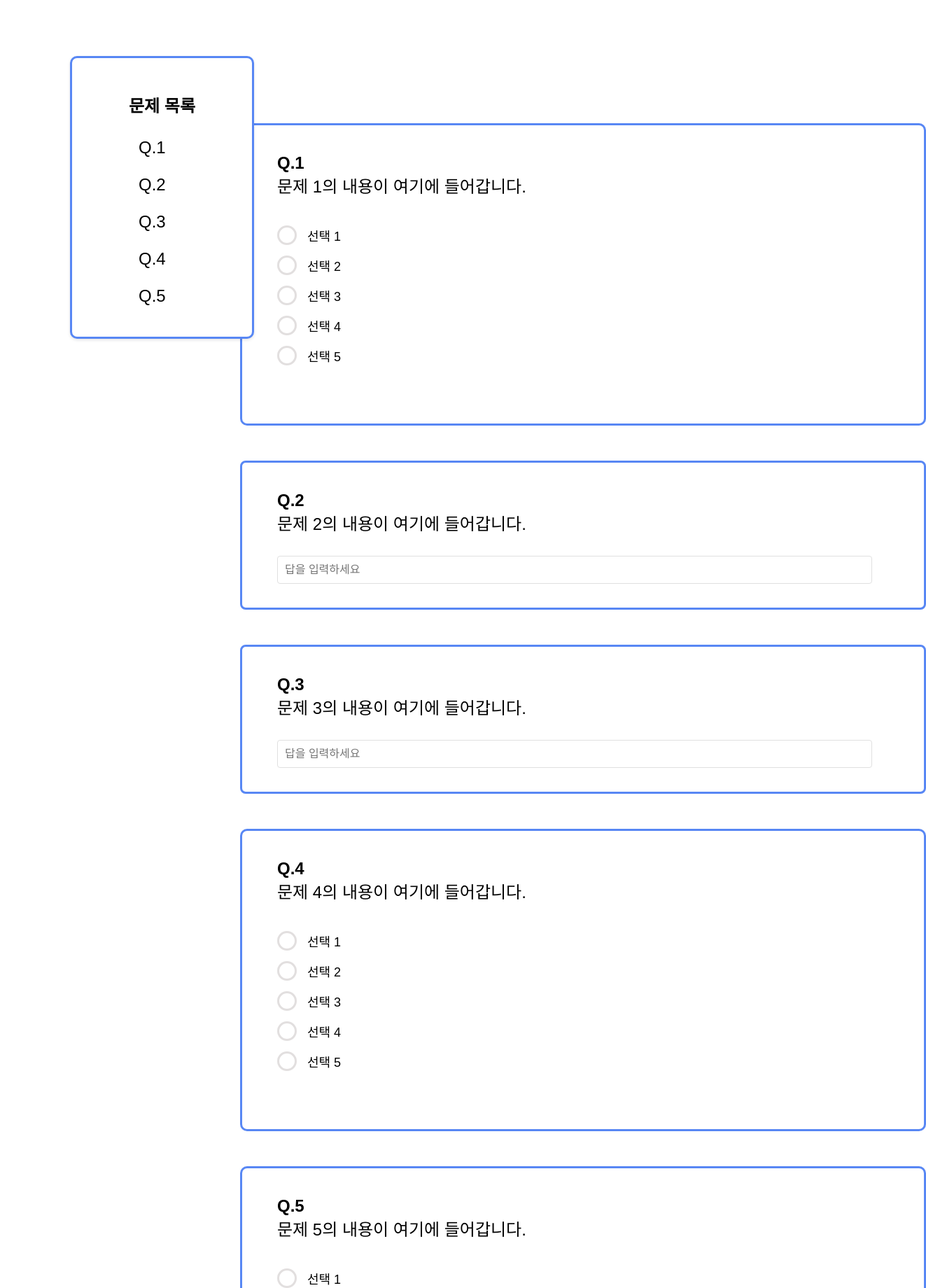
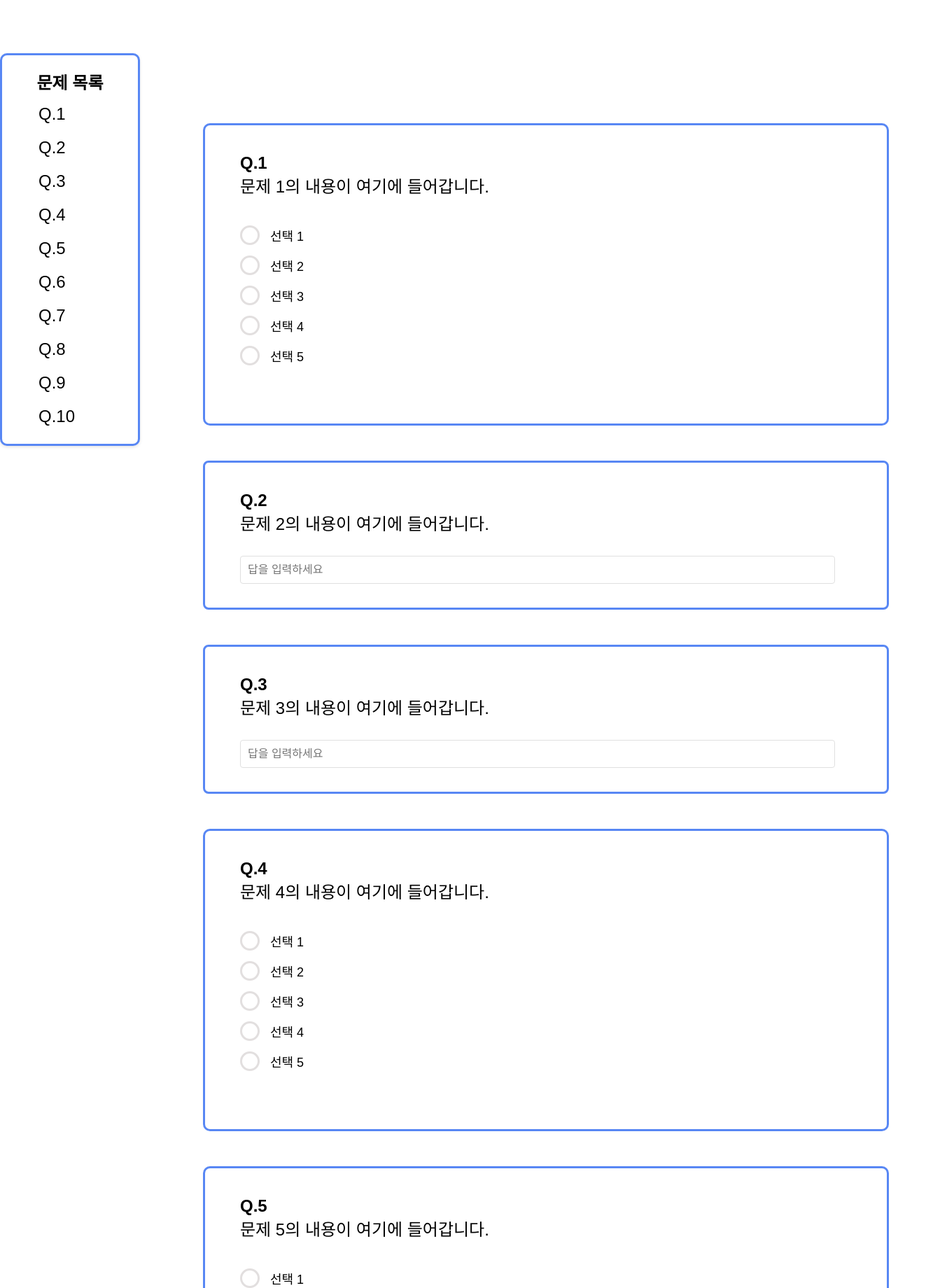
Before and after one commit to 2024-Winter-BootCamp-TeamF/Frontend, a React (Create React App) app: page /practice in a window 1280 px wide. Shown: the part 120-1960 px from the top of the page at 70% size, 1323 px wide, since content can reach past the window. Built offline with nearby package versions, Linux system fonts and the light colour scheme; a web font is replaced by a local one.

Commit message:
design) PracticePage 문제목록 디자인 수정, 데이터 추가

```diff
--- a/src/pages/PracticePage/ProblemList.jsx
+++ b/src/pages/PracticePage/ProblemList.jsx
@@ -61,24 +61,20 @@ ProblemList.propTypes = {
 
 const Container = styled.div`
   display: flex;
-  margin-top: 150px;
-  min-width: 263px;
+  min-width: 200px;
 `;
 
 const ProblemListContainer = styled.div`
   position: fixed;
-  top: 200px;
-  left: 100px;
-  width: 263px;
+  width: 200px;
   height: auto; // 문제 수에 따라 자동 조정
   background-color: ${COLORS.BACKGROUND};
   border: 3px solid ${COLORS.PRIMARY};
-  padding: 29px 30px;
   box-sizing: border-box;
   border-radius: 10px;
   box-shadow: 0 2px 4px rgba(0, 0, 0, 0.1);
-  margin-bottom: 300px;
   z-index: 1000;
+  padding: 20px 0 20px 0;
 
   @media screen and (max-width: 1200px) {
     left: 50px;
@@ -93,26 +89,25 @@ const ProblemListContainer = styled.div`
 const Title = styled.h2`
   font-size: ${SIZES.TITLE};
   text-align: center;
-  margin-top: 20px;
-
-  margin-bottom: 20px;
+  margin-bottom: 10px;
 `;
 
 const ProblemUl = styled.ul`
   list-style-type: none;
   padding: 0;
   margin: 0;
+  display: flex;
+  flex-direction: column;
+  align-items: center;
+  justify-content: center;
+  gap: 10px;
 `;
 
 const ProblemLi = styled.li`
-  display: flex;
-  align-items: center;
-  justify-content: flex-start;
-  padding: 10px;
-  margin-bottom: 5px;
-  margin-left: 55px;
+  width: 100px;
   border-radius: 4px;
   position: relative;
+  padding: 5px;
 `;
 
 const ProblemTitle = styled.span`
@@ -125,7 +120,7 @@ const Icon = styled.img`
   width: ${SIZES.ICON};
   height: ${SIZES.ICON};
   position: absolute;
-  left: 50%;
+  left: 80%;
   transform: translateX(-50%);
   visibility: ${(props) => (props.isVisible ? "visible" : "hidden")};
   opacity: ${(props) => (props.isVisible ? 1 : 0)};
--- a/src/pages/PracticePage/data.jsx
+++ b/src/pages/PracticePage/data.jsx
@@ -36,4 +36,44 @@ export const problems = [
     options: ["선택 1", "선택 2", "선택 3", "선택 4", "선택 5"],
     correctAnswer: 5, // 정답은 3번째 선택지 (인덱스는 0부터 시작)
   },
+  {
+    id: 6,
+    title: "Q.6",
+    content: "문제 6의 내용이 여기에 들어갑니다.",
+    type: "multiple_choice", // 객관식
+    options: ["선택 1", "선택 2", "선택 3", "선택 4", "선택 5"],
+    correctAnswer: 5, // 정답은 3번째 선택지 (인덱스는 0부터 시작)
+  },
+  {
+    id: 7,
+    title: "Q.7",
+    content: "문제 7의 내용이 여기에 들어갑니다.",
+    type: "multiple_choice", // 객관식
+    options: ["선택 1", "선택 2", "선택 3", "선택 4", "선택 5"],
+    correctAnswer: 5, // 정답은 3번째 선택지 (인덱스는 0부터 시작)
+  },
+  {
+    id: 8,
+    title: "Q.8",
+    content: "문제 8의 내용이 여기에 들어갑니다.",
+    type: "multiple_choice", // 객관식
+    options: ["선택 1", "선택 2", "선택 3", "선택 4", "선택 5"],
+    correctAnswer: 5, // 정답은 3번째 선택지 (인덱스는 0부터 시작)
+  },
+  {
+    id: 9,
+    title: "Q.9",
+    content: "문제 9의 내용이 여기에 들어갑니다.",
+    type: "multiple_choice", // 객관식
+    options: ["선택 1", "선택 2", "선택 3", "선택 4", "선택 5"],
+    correctAnswer: 5, // 정답은 3번째 선택지 (인덱스는 0부터 시작)
+  },
+  {
+    id: 10,
+    title: "Q.10",
+    content: "문제 10의 내용이 여기에 들어갑니다.",
+    type: "multiple_choice", // 객관식
+    options: ["선택 1", "선택 2", "선택 3", "선택 4", "선택 5"],
+    correctAnswer: 5, // 정답은 3번째 선택지 (인덱스는 0부터 시작)
+  },
 ];
```
